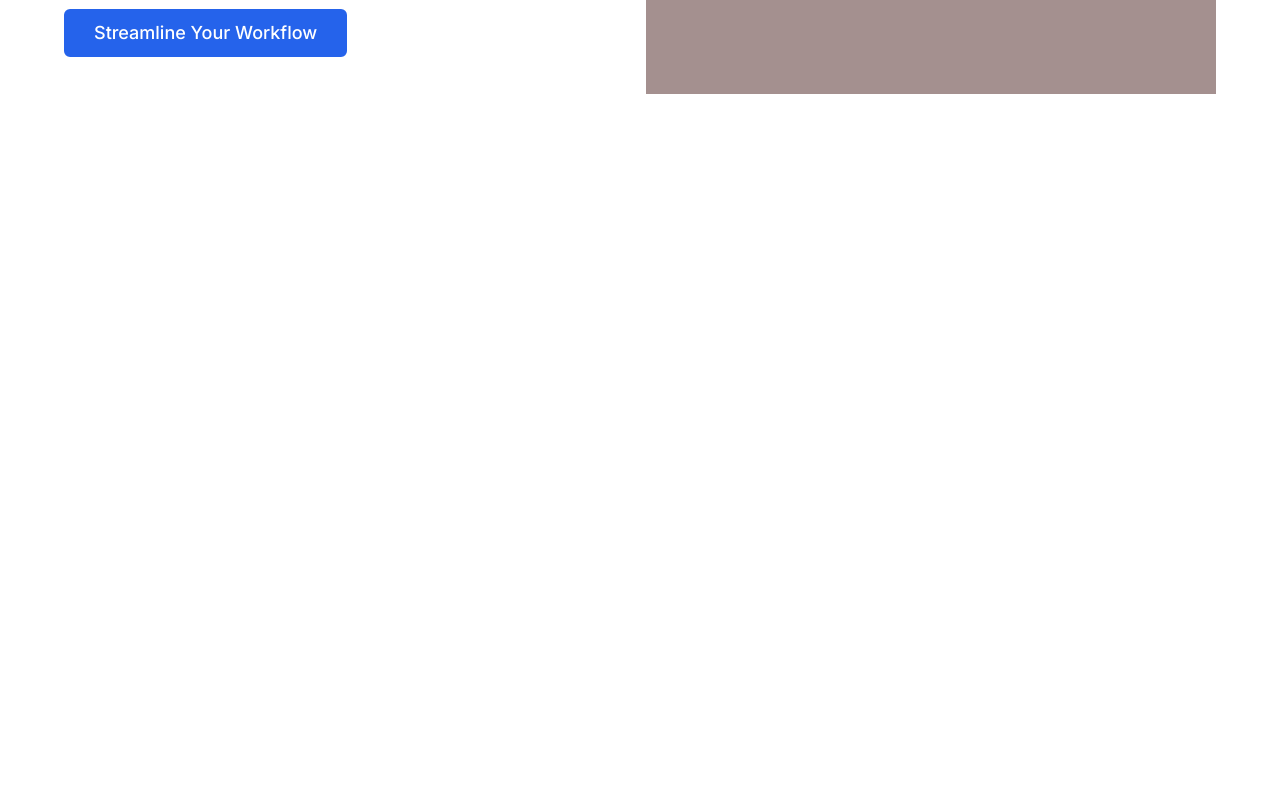
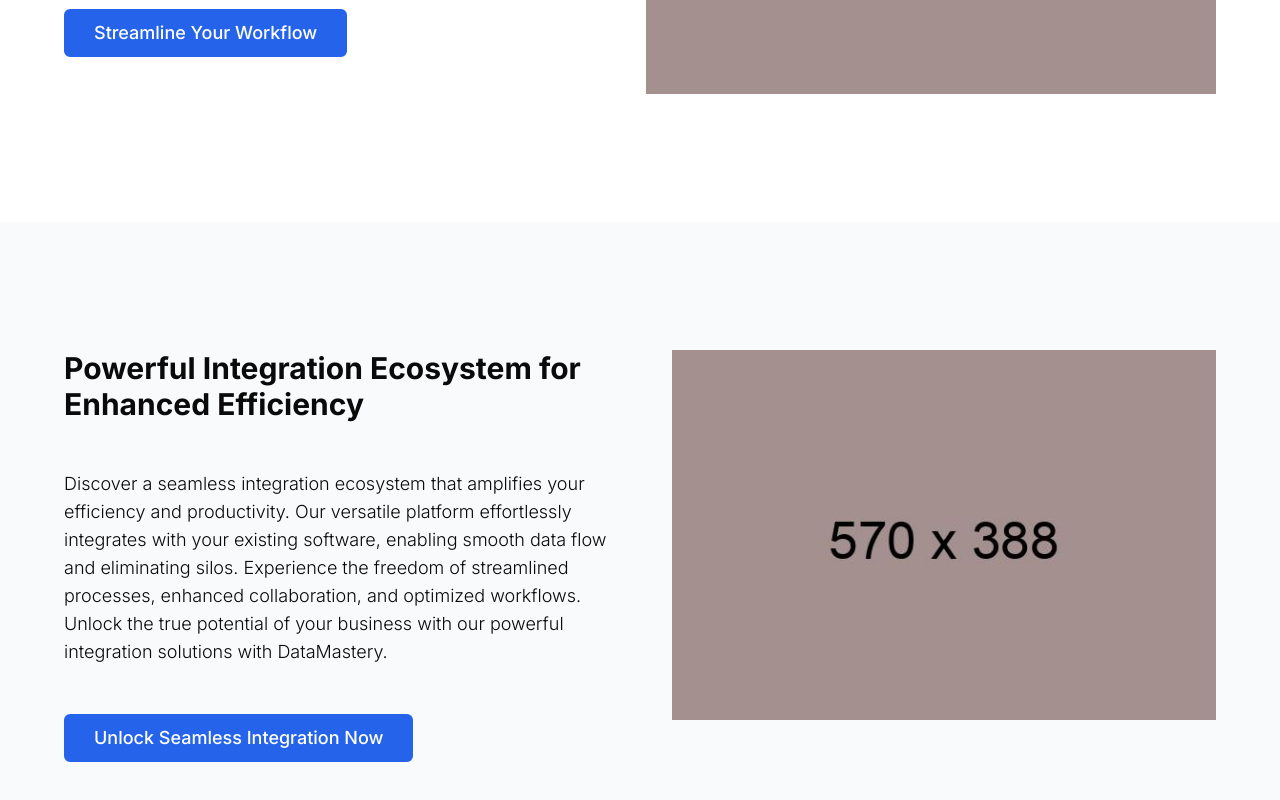
Before and after one commit to se7t/datamastery, a Next.js app: page / in a window 1280 px wide. Shown: the part 2695-3495 px from the top of the page. Before the commit the page ends 2917 px from the top, so only its background shows below. Built offline with nearby package versions, Linux system fonts and the light colour scheme.

Commit message:
Add integrations section

```diff
--- a/app/page.tsx
+++ b/app/page.tsx
@@ -3,15 +3,17 @@ import FeatureBoxes from "@/components/FeatureBoxes";
 import Intro from "@/components/Intro";
 import Header from "@/components/Header";
 import FunctionalityList from "@/components/FunctionalityList";
+import Integrations from "@/components/Integrations";
 
 export default function Home() {
   return (
-    <main className="px-8 lg:px-16">
+    <main>
       <Header />
       <Hero />
       <FeatureBoxes />
       <Intro />
       <FunctionalityList />
+      <Integrations />
     </main>
   );
 }
--- a/components/FeatureBoxes.tsx
+++ b/components/FeatureBoxes.tsx
@@ -2,7 +2,7 @@ import FeatureBox from "./FeatureBox";
 
 const FeatureBoxes = () => {
   return (
-    <section className="container mx-auto my-24 md:my-32">
+    <section className="container mx-auto my-24 px-8 md:my-32 lg:px-16">
       <div className="grid grid-cols-1 gap-4 sm:grid-cols-2 lg:grid-cols-4">
         <FeatureBox title="Efficiency Boost" icon="/placeholder--36x36.jpg">
           Maximize productivity with streamlined processes.
--- a/components/FunctionalityList.tsx
+++ b/components/FunctionalityList.tsx
@@ -2,7 +2,7 @@ import Functionality from "./Functionality";
 
 const FunctionalityList = () => {
   return (
-    <section className="container mx-auto my-24 flex flex-col gap-24 md:my-32 xl:gap-32">
+    <section className="container mx-auto my-24 flex flex-col gap-24 px-8 md:my-32 lg:px-16 xl:gap-32">
       <Functionality
         direction="normal"
         category="Data Haromonization Solutions"
--- a/components/Header.tsx
+++ b/components/Header.tsx
@@ -5,7 +5,7 @@ import Button from "./Button";
 const Header = () => {
   return (
     // TODO: Add mobile menu
-    <header className="container mx-auto my-8 flex items-baseline justify-between">
+    <header className="container mx-auto my-8 flex items-baseline justify-between px-8 lg:px-16">
       <Logo />
       <Menu />
       <div className="hidden flex-wrap justify-start gap-4 sm:flex">
--- a/components/Hero.tsx
+++ b/components/Hero.tsx
@@ -3,7 +3,7 @@ import Image from "next/image";
 
 const Hero = () => {
   return (
-    <section className="container mx-auto my-24 md:my-32">
+    <section className="container mx-auto my-24 px-8 md:my-32 lg:px-16">
       <div className="mb-16 flex flex-col gap-16 xl:grid xl:auto-cols-fr xl:grid-flow-col xl:items-stretch">
         <div className="flex flex-col justify-center gap-12">
           <h1 className="text-4xl font-bold leading-tight sm:text-5xl">
--- /dev/null
+++ b/components/Integrations.tsx
@@ -0,0 +1,39 @@
+import Image from "next/image";
+import Button from "@/components/Button";
+
+const Integrations = () => {
+  return (
+    <section className="container-fluid my-24 flex flex-col gap-24 bg-slate-50 py-24 md:my-32 md:py-32 xl:gap-32 ">
+      <div className="container mx-auto px-8 lg:px-16">
+        <div className="mb-16 flex flex-col-reverse gap-16 xl:grid xl:auto-cols-fr xl:grid-flow-col xl:items-stretch">
+          <div className="flex flex-col justify-center gap-12">
+            <h1 className="text-2xl font-bold leading-tight sm:text-3xl">
+              Powerful Integration Ecosystem for Enhanced Efficiency
+            </h1>
+            <p className="text-lg font-light">
+              Discover a seamless integration ecosystem that amplifies your
+              efficiency and productivity. Our versatile platform effortlessly
+              integrates with your existing software, enabling smooth data flow
+              and eliminating silos. Experience the freedom of streamlined
+              processes, enhanced collaboration, and optimized workflows. Unlock
+              the true potential of your business with our powerful integration
+              solutions with DataMastery.
+            </p>
+            <Button type="primary">Unlock Seamless Integration Now</Button>
+          </div>
+          <div>
+            <Image
+              src="/placeholder--570x388.jpg"
+              alt="Placeholder"
+              width={570}
+              height={388}
+              className="mx-auto xl:mr-0"
+            />
+          </div>
+        </div>
+      </div>
+    </section>
+  );
+};
+
+export default Integrations;
--- a/components/Intro.tsx
+++ b/components/Intro.tsx
@@ -1,6 +1,6 @@
 const Intro = () => {
   return (
-    <section className="container mx-auto my-24 w-full max-w-full md:my-32 md:w-2/3">
+    <section className="container mx-auto my-24 w-full max-w-full px-8 md:my-32 md:w-2/3 lg:px-16">
       <h2 className="mb-4 text-center text-3xl font-bold leading-tight">
         Unlock Your Business Potential with DataMastery
       </h2>
```
